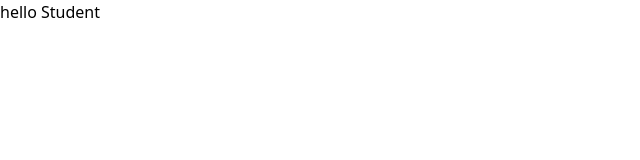
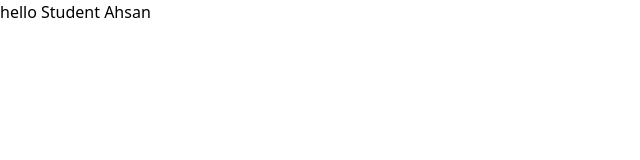
Before and after one commit to mustafaaly7/smit-frontend-backup, a React (Vite) app: page /student in a window 1280 px wide. Shown: the top 160 px of the page, without its empty margins (0-640 px from the left). Built offline with nearby package versions, Linux system fonts and the light colour scheme.

Commit message:
add ahsan

```diff
--- a/src/student/student.jsx
+++ b/src/student/student.jsx
@@ -2,7 +2,7 @@ export default function Student() {
     return(
         <>
         <h1 className="text-center mx-auto">
-            hello Student
+            hello Student Ahsan
         </h1>
         </>
     )
```
